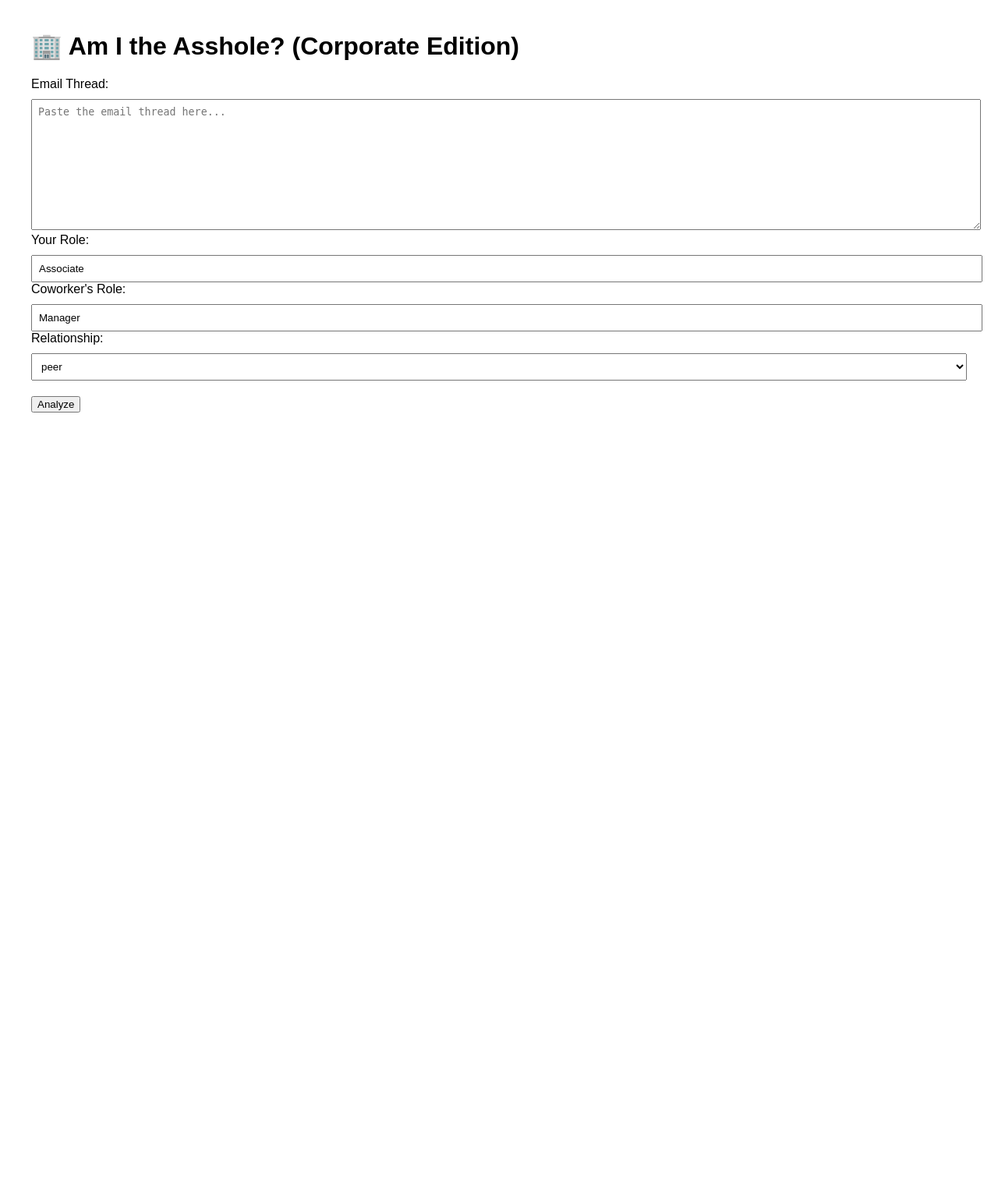
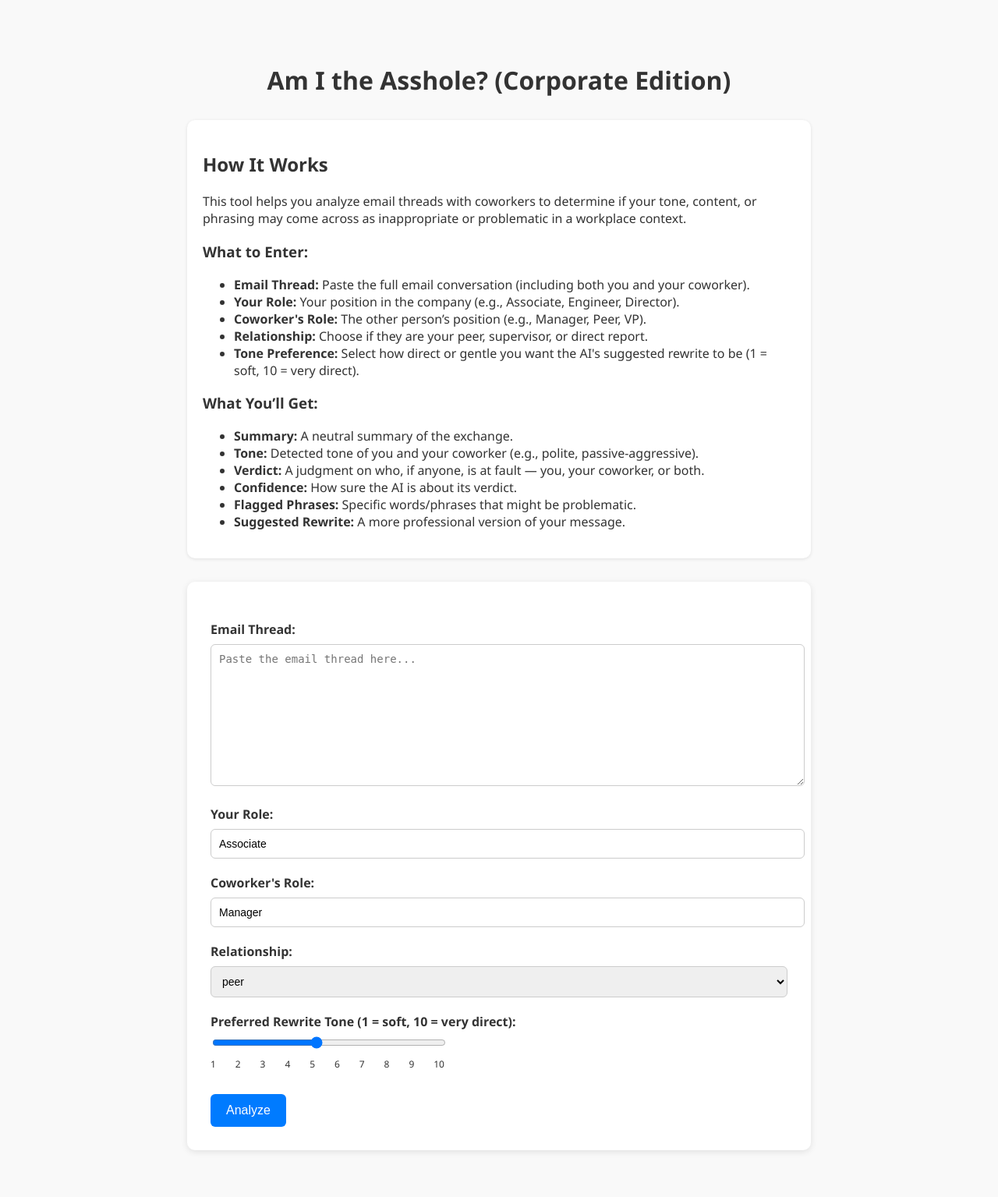
Before and after one commit to tar342/AITA, a Flask app: page / in a window 1280 px wide. Shown: the whole page at 78% size. Before the commit the page ends 529 px from the top, so only its background shows below. Run offline with Flask 3, Linux system fonts and the light colour scheme.

Commit message:
Update to web app (index)

```diff
--- a/app.py
+++ b/app.py
@@ -13,12 +13,15 @@ def index():
         user_role = request.form.get("user_role", "Associate")
         coworker_role = request.form.get("coworker_role", "Manager")
         relationship = request.form.get("relationship", "peer")
+        tone_level = request.form.get("tone_level", "5")  # NEW
 
         if not thread.strip():
             error = "Please enter an email thread."
         else:
             try:
-                result = analyze_email_thread(thread, user_role, coworker_role, relationship)
+                result = analyze_email_thread(
+                    thread, user_role, coworker_role, relationship, tone_level
+                )
             except Exception as e:
                 error = str(e)
 
--- a/templates/index.html
+++ b/templates/index.html
@@ -1,24 +1,134 @@
 <!DOCTYPE html>
-<html>
+<html lang="en">
 <head>
+  <meta charset="UTF-8">
   <title>Am I the Asshole? (Corporate Edition)</title>
   <style>
-    body { font-family: Arial; margin: 40px; }
-    textarea, input, select { width: 100%; margin-top: 10px; padding: 8px; }
-    .result-box { margin-top: 30px; white-space: pre-wrap; background: #f4f4f4; padding: 20px; border-radius: 6px; }
+    body {
+      font-family: 'Segoe UI', sans-serif;
+      background-color: #f9f9f9;
+      margin: 40px auto;
+      max-width: 800px;
+      padding: 20px;
+      color: #333;
+    }
+
+    h1 {
+      text-align: center;
+      margin-bottom: 30px;
+    }
+
+    form {
+      background-color: #fff;
+      padding: 30px;
+      border-radius: 10px;
+      box-shadow: 0 2px 8px rgba(0, 0, 0, 0.1);
+    }
+
+    label {
+      display: block;
+      margin-top: 20px;
+      font-weight: bold;
+    }
+
+    textarea, input[type="text"], select {
+      width: 100%;
+      padding: 10px;
+      margin-top: 8px;
+      border: 1px solid #ccc;
+      border-radius: 6px;
+      font-size: 14px;
+    }
+
+    button {
+      margin-top: 30px;
+      padding: 12px 20px;
+      background-color: #007bff;
+      color: #fff;
+      border: none;
+      border-radius: 6px;
+      font-size: 16px;
+      cursor: pointer;
+    }
+
+    button:hover {
+      background-color: #0056b3;
+    }
+
+    .result-box {
+      margin-top: 40px;
+      background-color: #fff;
+      padding: 30px;
+      border-radius: 10px;
+      box-shadow: 0 2px 8px rgba(0, 0, 0, 0.1);
+      white-space: pre-wrap;
+    }
+
+    .error {
+      color: red;
+      font-weight: bold;
+      margin-top: 20px;
+    }
+
+    .tone-slider-container {
+      margin-top: 20px;
+    }
+
+    .tone-slider-wrapper {
+      width: 300px;
+    }
+
+    .slider-label {
+      font-weight: bold;
+      margin-bottom: 6px;
+      display: block;
+    }
+
+    .slider-labels {
+      display: flex;
+      justify-content: space-between;
+      font-size: 12px;
+      margin-top: 6px;
+    }
   </style>
 </head>
 <body>
-  <h1>🏢 Am I the Asshole? (Corporate Edition)</h1>
+  <h1>Am I the Asshole? (Corporate Edition)</h1>
+
+  <div style="background:#fff; padding:20px; border-radius:10px; box-shadow: 0 1px 4px rgba(0,0,0,0.1); margin-bottom:30px;">
+    <h2>How It Works</h2>
+    <p>This tool helps you analyze email threads with coworkers to determine if your tone, content, or phrasing may come across as inappropriate or problematic in a workplace context.</p>
+
+    <h3>What to Enter:</h3>
+    <ul>
+      <li><strong>Email Thread:</strong> Paste the full email conversation (including both you and your coworker).</li>
+      <li><strong>Your Role:</strong> Your position in the company (e.g., Associate, Engineer, Director).</li>
+      <li><strong>Coworker's Role:</strong> The other person’s position (e.g., Manager, Peer, VP).</li>
+      <li><strong>Relationship:</strong> Choose if they are your peer, supervisor, or direct report.</li>
+      <li><strong>Tone Preference:</strong> Select how direct or gentle you want the AI's suggested rewrite to be (1 = soft, 10 = very direct).</li>
+    </ul>
+
+    <h3>What You’ll Get:</h3>
+    <ul>
+      <li><strong>Summary:</strong> A neutral summary of the exchange.</li>
+      <li><strong>Tone:</strong> Detected tone of you and your coworker (e.g., polite, passive-aggressive).</li>
+      <li><strong>Verdict:</strong> A judgment on who, if anyone, is at fault — you, your coworker, or both.</li>
+      <li><strong>Confidence:</strong> How sure the AI is about its verdict.</li>
+      <li><strong>Flagged Phrases:</strong> Specific words/phrases that might be problematic.</li>
+      <li><strong>Suggested Rewrite:</strong> A more professional version of your message.</li>
+    </ul>
+  </div>
+
+
   <form method="post">
     <label>Email Thread:</label>
     <textarea name="thread" rows="10" placeholder="Paste the email thread here...">{{ request.form.thread or '' }}</textarea>
 
     <label>Your Role:</label>
-    <input name="user_role" value="{{ request.form.user_role or 'Associate' }}">
+    <input type="text" name="user_role" value="{{ request.form.user_role or 'Associate' }}">
 
     <label>Coworker's Role:</label>
-    <input name="coworker_role" value="{{ request.form.coworker_role or 'Manager' }}">
+    <input type="text" name="coworker_role" value="{{ request.form.coworker_role or 'Manager' }}">
 
     <label>Relationship:</label>
     <select name="relationship">
@@ -27,34 +137,47 @@
       {% endfor %}
     </select>
 
-    <button type="submit" style="margin-top: 20px;">Analyze</button>
+    <div class="tone-slider-container">
+      <label class="slider-label" for="tone_level">Preferred Rewrite Tone (1 = soft, 10 = very direct):</label>
+      <div class="tone-slider-wrapper">
+        <input type="range" min="1" max="10" step="1" value="{{ request.form.tone_level or '5' }}"
+               name="tone_level" id="tone_level" style="width: 100%;">
+        <div class="slider-labels">
+          {% for i in range(1, 11) %}
+            <span>{{ i }}</span>
+          {% endfor %}
+        </div>
+      </div>
+    </div>
+
+    <button type="submit">Analyze</button>
   </form>
 
   {% if error %}
-    <p style="color:red;">⚠️ {{ error }}</p>
+    <div class="error">⚠️ {{ error }}</div>
   {% endif %}
 
   {% if result %}
     <div class="result-box">
-      <h2>📝 Summary:</h2>
+      <h2>Summary:</h2>
       {{ result.summary }}
 
-      <h3>🔎 Tone:</h3>
+      <h3>Tone:</h3>
       User: {{ result.user_tone }}<br>
       Coworker: {{ result.coworker_tone }}
 
-      <h3>⚖️ Verdict:</h3>
+      <h3>Verdict:</h3>
       <strong>{{ result.verdict }}</strong><br>
       Confidence: {{ result.confidence }}
 
-      <h3>🚩 Flagged Phrases:</h3>
+      <h3>Flagged Phrases:</h3>
       <ul>
         {% for phrase in result.flagged_phrases %}
           <li>{{ phrase }}</li>
         {% endfor %}
       </ul>
 
-      <h3>✏️ Suggested Rewrite:</h3>
+      <h3>Suggested Rewrite:</h3>
       {{ result.suggestion }}
     </div>
   {% endif %}
```
Also changed, not shown: analyzer.py (+25 -8 lines), README.md.
